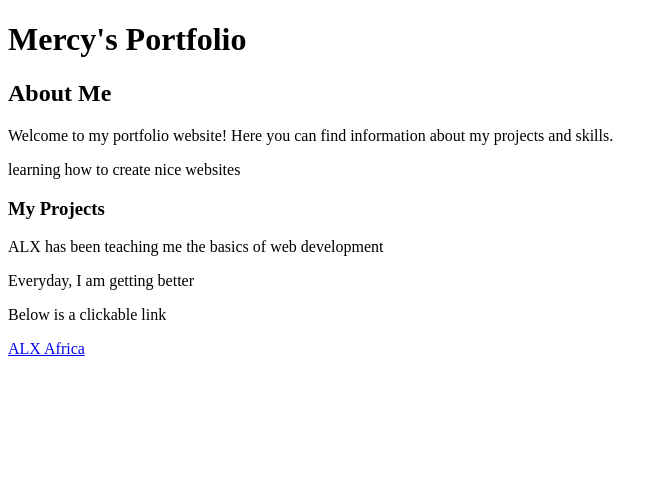
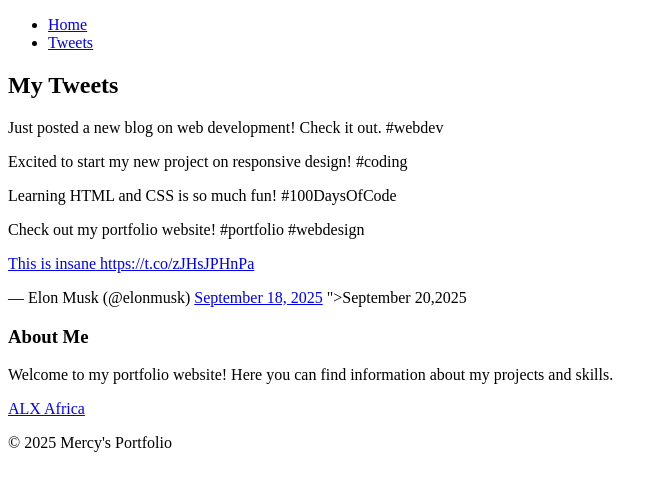
Before and after one commit to godmercy0075/My_First_Portfolio, a plain HTML site: page html_basic/index.html in a window 1280 px wide. Shown: the whole page, without its empty margins (0-668 px from the left). Drawn offline with Linux system fonts and the light colour scheme.

Commit message:
add header, main, aside and footer

```diff
--- a/html_basic/index.html
+++ b/html_basic/index.html
@@ -6,17 +6,34 @@
     <title>My First Portfolio</title>
   </head>
   <body>
-    <h1>Mercy's Portfolio</h1>
-    <h2>About Me</h2>
-    <p>
-      Welcome to my portfolio website! Here you can find information about my
-      projects and skills.
-    </p>
-    <p>learning how to create nice websites</p>
-    <h3>My Projects</h3>
-    <p>ALX has been teaching me the basics of web development</p>
-    <p>Everyday, I am getting better</p>
-    <p>Below is a clickable link</p>
+   <header>
+    <ul>
+        <li><a href="index.html">Home</a></li>
+        <li><a href="tweets.html">Tweets</a></li>
+    </ul>
+   </header>
+   <main>
+    <article>
+        <h2>My Tweets</h2>
+        <p>Just posted a new blog on web development! Check it out. #webdev</p>
+        <p>Excited to start my new project on responsive design! #coding</p>
+        <p>Learning HTML and CSS is so much fun! #100DaysOfCode</p>
+        <p>Check out my portfolio website! #portfolio #webdesign</p>
+        <a href="<blockquote class="twitter-tweet"><p lang="en" dir="ltr">This is insane <a href="https://t.co/zJHsJPHnPa">https://t.co/zJHsJPHnPa</a></p>&mdash; Elon Musk (@elonmusk) <a href="https://twitter.com/elonmusk/status/1968740219093434498?ref_src=twsrc%5Etfw">September 18, 2025</a></blockquote> <script async src="https://platform.twitter.com/widgets.js" charset="utf-8"></script>">September 20,2025</a>
+    </article>
+    <aside>
+        <h3>About Me</h3>
+        <p>
+          Welcome to my portfolio website! Here you can find information about my
+          projects and skills.
+        </p>
+    </aside>
     <a href="https://i.ibb.co/gTDZZT8/ALX-Logo-07.png">ALX Africa</a>
+   </main>
+
+<footer>
+        <p>&copy; 2025 Mercy's Portfolio</p>
+</footer>
+
   </body>
 </html>
```
Also changed, not shown: html_basic/tweets.html (+20 -7 lines).
